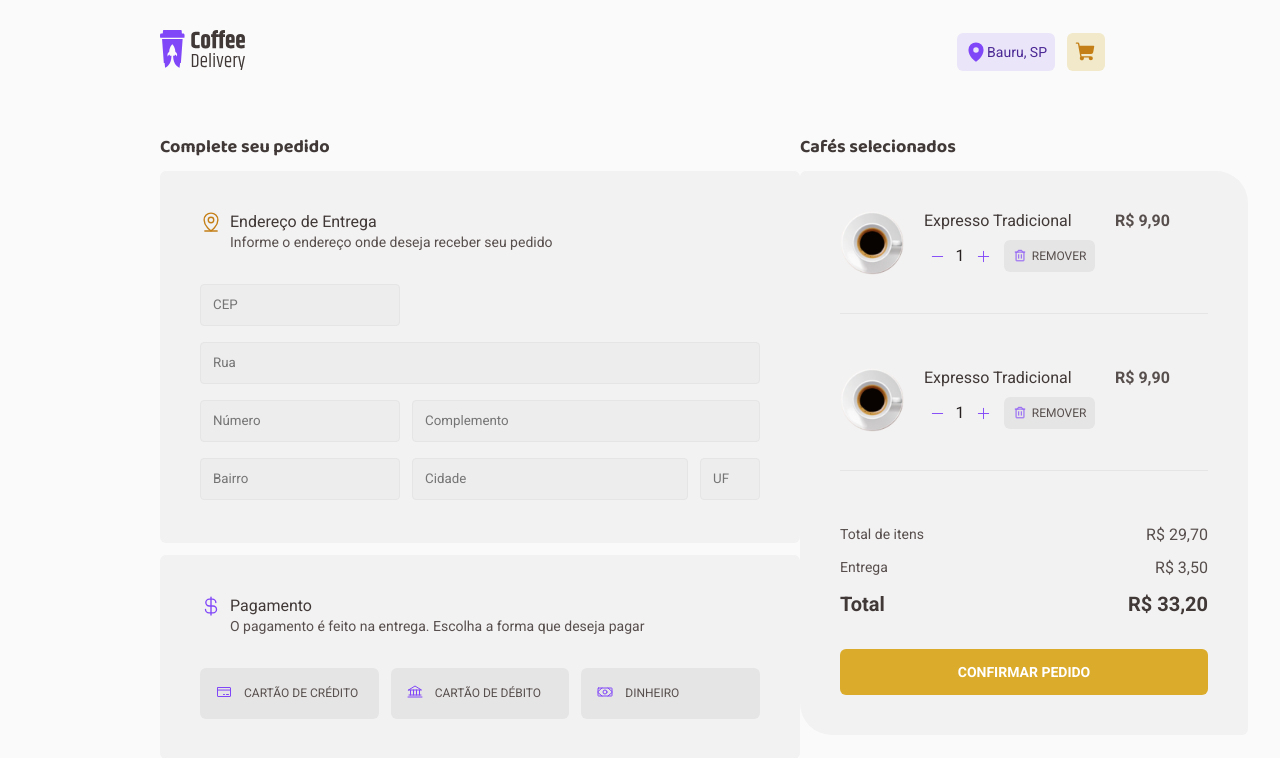
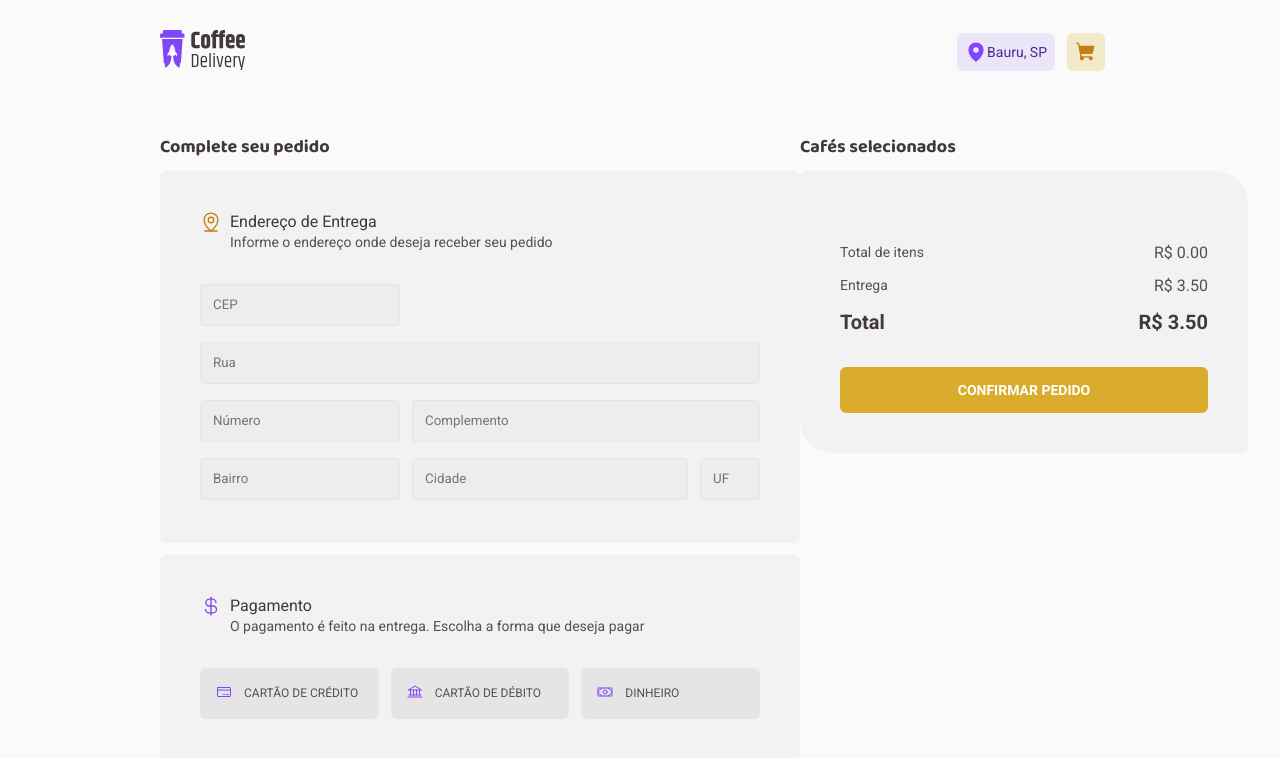
Before and after one commit to JulioMacedo0/coffee-delivery, a React (Vite) app: page /payment in a window 1280 px wide. Shown: the top 758 px of the page. Built offline with nearby package versions, Linux system fonts and the light colour scheme.

Commit message:
fix: card interaction

```diff
--- a/src/pages/Payment/index.tsx
+++ b/src/pages/Payment/index.tsx
@@ -5,12 +5,22 @@ import {
   MapPinLine,
   Money,
 } from "phosphor-react";
+import { useContext } from "react";
+import { ChartItemsContext } from "../../context/ChartItemsContext";
 import { CardPayment } from "./Components/CardPayment";
 import { CartItem } from "./Components/CartItem";
 
 import * as S from "./styles";
 
 export const Payment = () => {
+  const { itemsChart } = useContext(ChartItemsContext);
+
+  const totalItens = itemsChart
+    .map((item) => item.amount * parseFloat(item.price))
+    .reduce((previousValue, currentValue) => previousValue + currentValue, 0);
+
+  const deliveryPrice = 3.5;
+  const total = totalItens + deliveryPrice;
   return (
     <S.Container>
       <S.ContentContainer>
@@ -74,23 +84,35 @@ export const Payment = () => {
         <div>
           <S.Title>Cafés selecionados</S.Title>
           <S.ResumePricingItem>
-            <CartItem />
-            <CartItem />
+            <ul>
+              {itemsChart.map((item) => {
+                return (
+                  <CartItem
+                    key={item.id}
+                    amount={item.amount}
+                    id={item.id}
+                    img={item.img}
+                    name={item.name}
+                    price={item.price}
+                  />
+                );
+              })}
+            </ul>
 
             <S.PricingContainer>
               <S.TotalItems>
                 <S.SpanTitle>Total de itens</S.SpanTitle>
-                <S.SpanTralling>R$ 29,70</S.SpanTralling>
+                <S.SpanTralling>R$ {totalItens.toFixed(2)}</S.SpanTralling>
               </S.TotalItems>
 
               <S.Delivery>
                 <S.SpanTitle>Entrega</S.SpanTitle>
-                <S.SpanTralling>R$ 3,50</S.SpanTralling>
+                <S.SpanTralling>R$ {deliveryPrice.toFixed(2)}</S.SpanTralling>
               </S.Delivery>
 
               <S.Total>
                 <S.SpanStrongTitle>Total</S.SpanStrongTitle>
-                <S.SpanStrongTitle>R$ 33,20</S.SpanStrongTitle>
+                <S.SpanStrongTitle>R$ {total.toFixed(2)}</S.SpanStrongTitle>
               </S.Total>
             </S.PricingContainer>
             <S.ConfirmButton>confirmar pedido</S.ConfirmButton>
```
